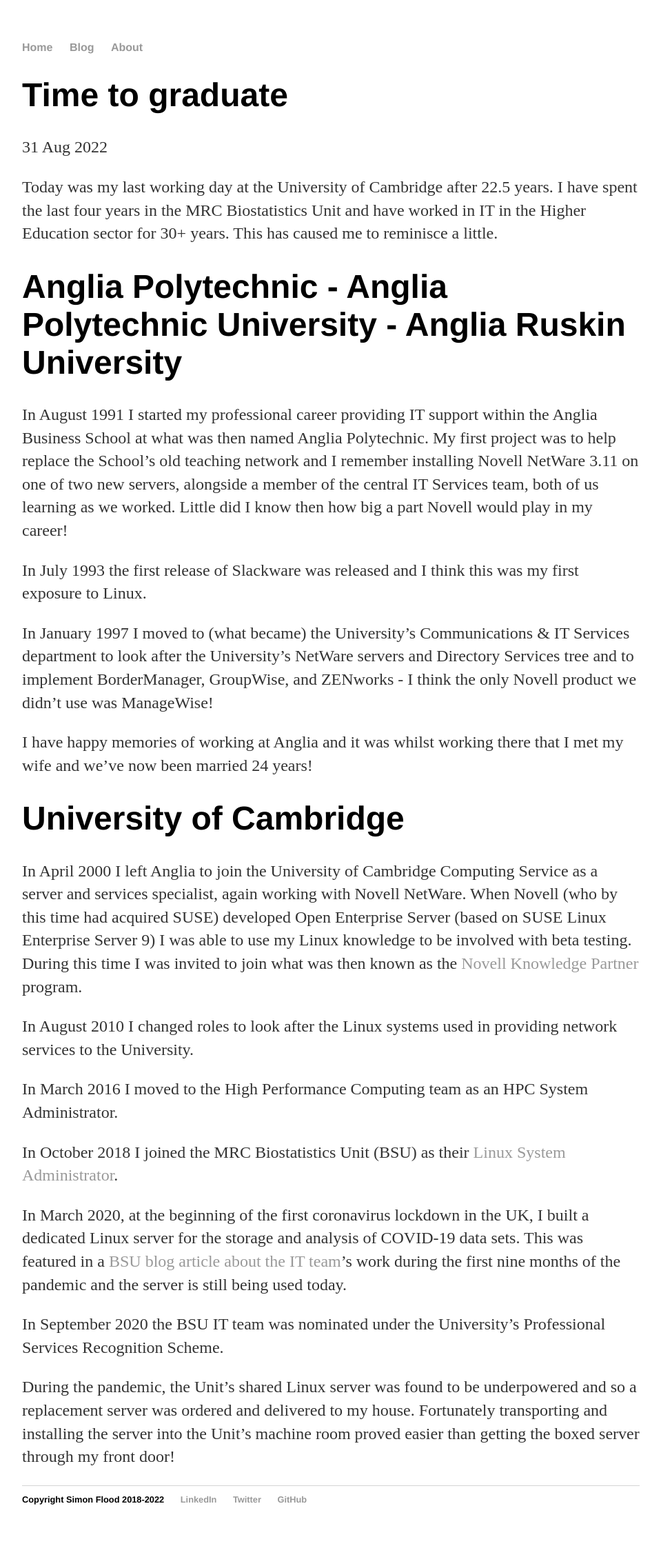
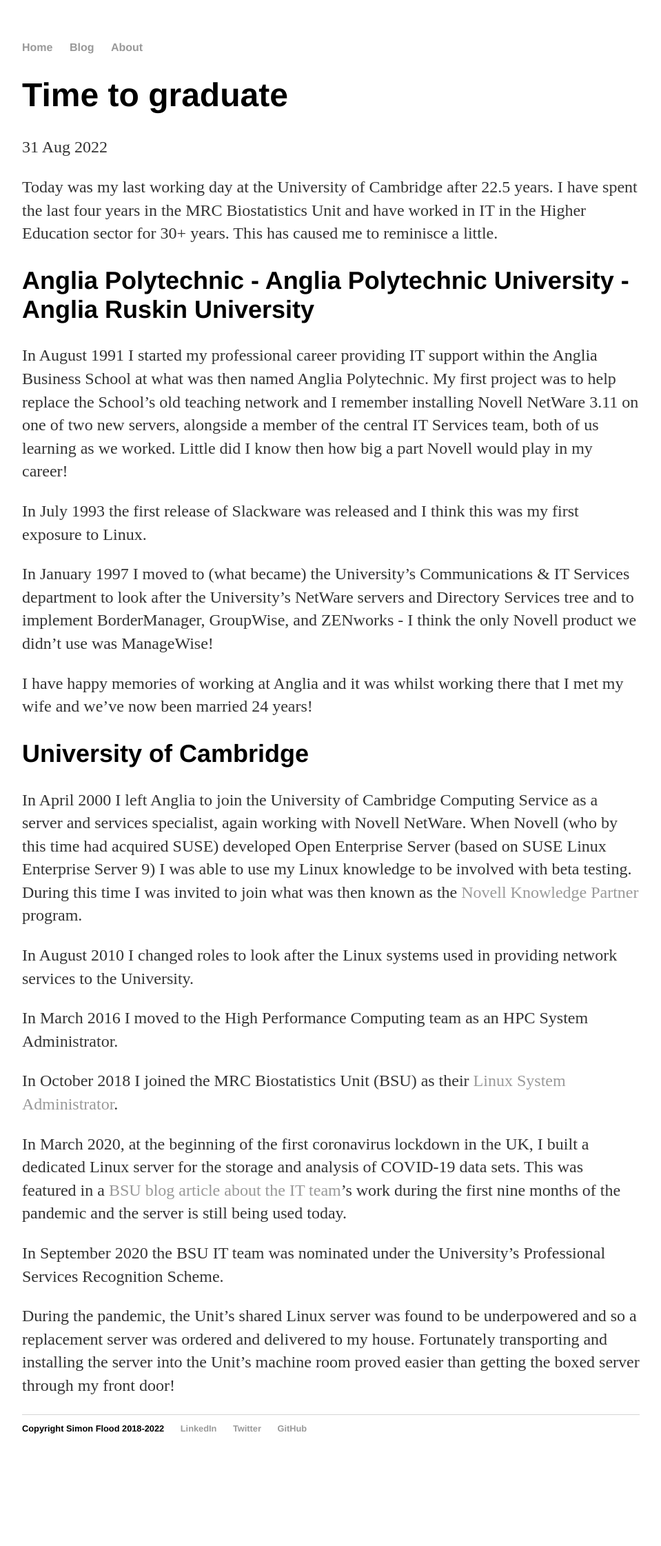
Before and after one commit to simonflood/simonflood.github.io, a Jekyll site: the page built from _posts/2022-08-31-time-to-graduate.md, in a window 1280 px wide. Shown: the whole page at 69% size, without its empty margins (160-1119 px from the left). Built offline with Jekyll 4.4.1, drawn with Linux system fonts in a browser that asks for light colours; after the commit the page ends 2139 px from its top, so only the background shows below that.

```diff
--- a/_posts/2022-08-31-time-to-graduate.md
+++ b/_posts/2022-08-31-time-to-graduate.md
@@ -7,7 +7,7 @@ tags: [ university, highereducation, novell, suse, linux ]
 ---
 Today was my last working day at the University of Cambridge after 22.5 years. I have spent the last four years in the MRC Biostatistics Unit and have worked in IT in the Higher Education sector for 30+ years. This has caused me to reminisce a little.
 
-# Anglia Polytechnic - Anglia Polytechnic University - Anglia Ruskin University
+## Anglia Polytechnic - Anglia Polytechnic University - Anglia Ruskin University
 
 In August 1991 I started my professional career providing IT support within the Anglia Business School at what was then named Anglia Polytechnic. My first project was to help replace the School's old teaching network and I remember installing Novell NetWare 3.11 on one of two new servers, alongside a member of the central IT Services team, both of us learning as we worked. Little did I know then how big a part Novell would play in my career!
 
@@ -17,7 +17,7 @@ In January 1997 I moved to (what became) the University's Communications & IT Se
 
 I have happy memories of working at Anglia and it was whilst working there that I met my wife and we've now been married 24 years!
 
-# University of Cambridge
+## University of Cambridge
 
 In April 2000 I left Anglia to join the University of Cambridge Computing Service as a server and services specialist, again working with Novell NetWare. When Novell (who by this time had acquired SUSE) developed Open Enterprise Server (based on SUSE Linux Enterprise Server 9) I was able to use my Linux knowledge to be involved with beta testing. During this time I was invited to join what was then known as the [Novell Knowledge Partner](/blog/2020/11/26/thanks-for-a-novell-experience) program.
 
```
